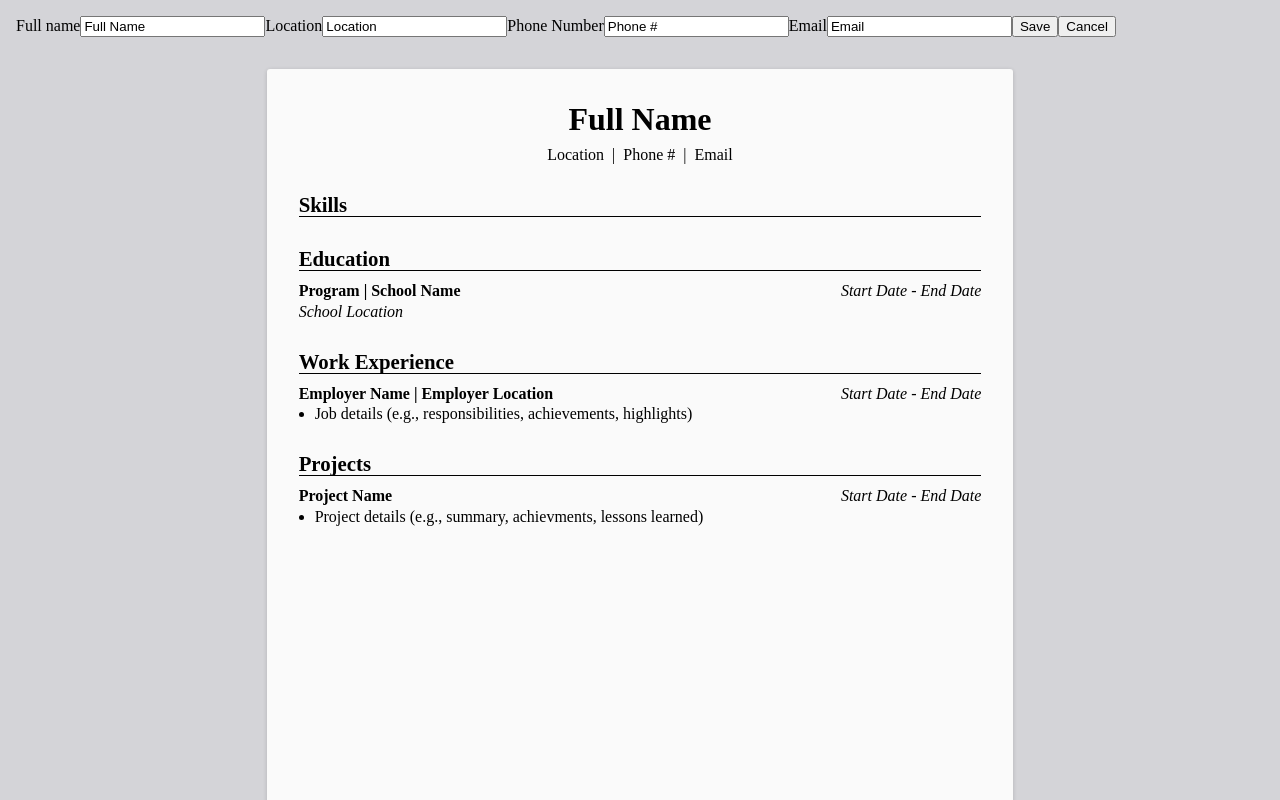
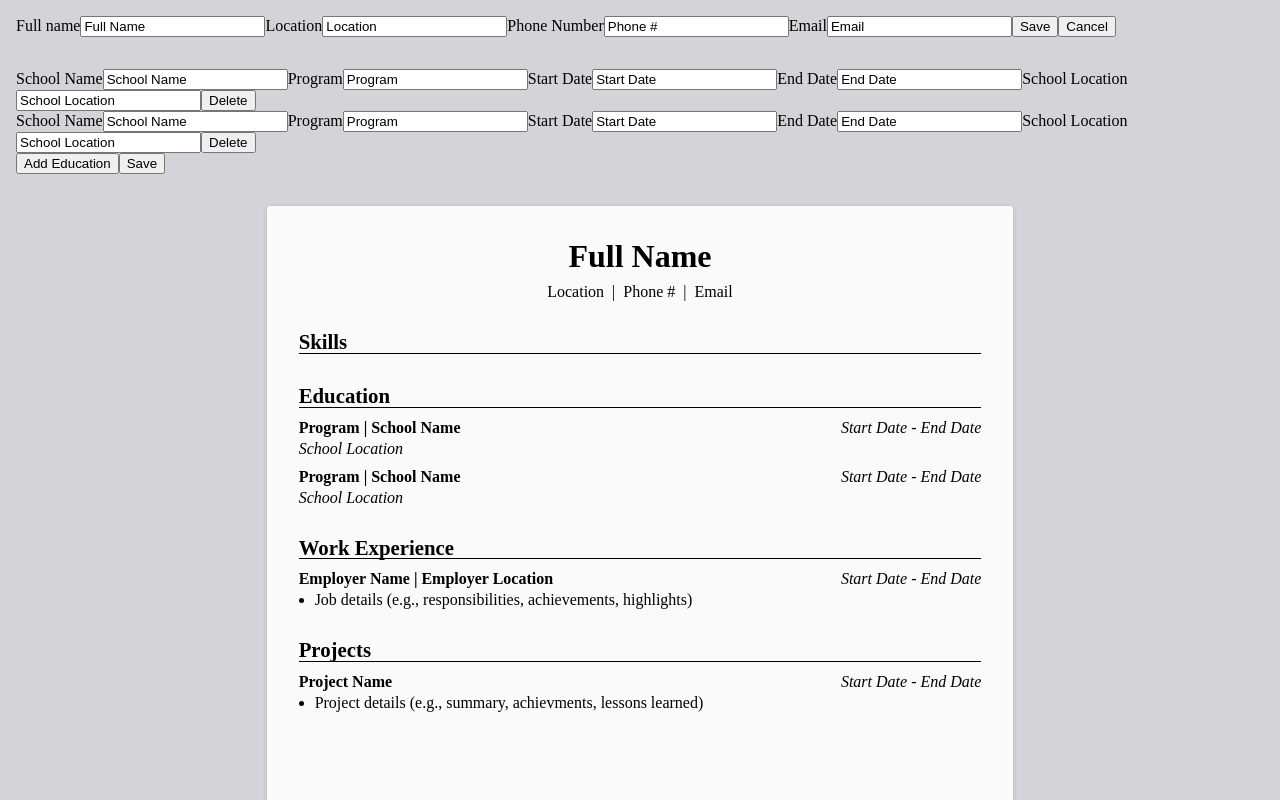
Before and after one commit to ayrt-n/cv-maker, a React (Create React App) app: page / in a window 1280 px wide. Shown: the top 800 px of the page. Built offline with nearby package versions, Linux system fonts and the light colour scheme; the HTML template or start-up script is replaced by a standard one.

Commit message:
Add EducationForm component to App

```diff
--- a/src/App.js
+++ b/src/App.js
@@ -1,6 +1,7 @@
 import React, { Component } from "react";
 import Resume from "./components/Resume";
 import HeaderForm from "./components/HeaderForm";
+import EducationForm from "./components/EducationForm";
 import './App.css';
 import uniqid from 'uniqid';
 
@@ -8,7 +9,8 @@ class App extends Component {
   constructor(props) {
     super(props);
 
-    this.onHeaderSubmitHandler = this.onHeaderSubmitHandler.bind(this);
+    this.handleHeaderSubmit = this.handleHeaderSubmit.bind(this);
+    this.handleEducationSubmit = this.handleEducationSubmit.bind(this);
 
     this.state = {
       resumeContent: {
@@ -20,6 +22,14 @@ class App extends Component {
         },
         skills: [],
         educationHistory: [
+          {
+            school: "School Name",
+            program: "Program",
+            location: "School Location",
+            startDate: "Start Date",
+            endDate: "End Date",
+            id: uniqid(),
+          },
           {
             school: "School Name",
             program: "Program",
@@ -63,7 +73,7 @@ class App extends Component {
     }
   }
 
-  onHeaderSubmitHandler(formState) {
+  handleHeaderSubmit(formState) {
     const { name, location, phone, email } = formState;
     const tmpState = {...this.state};
     tmpState.resumeContent.header.name = name;
@@ -73,10 +83,17 @@ class App extends Component {
     this.setState({ tmpState });
   }
 
+  handleEducationSubmit(formState) {
+    const tmpState = {...this.state};
+    tmpState.resumeContent.educationHistory = formState;
+    this.setState({ tmpState });
+  }
+
   render() {
       return (
       <div className="App">
-        <HeaderForm resumeContent={ this.state.resumeContent } onSubmitHandler={this.onHeaderSubmitHandler} />
+        <HeaderForm resumeContent={ this.state.resumeContent } handleSubmit={this.handleHeaderSubmit} />
+        <EducationForm resumeContent={ this.state.resumeContent } handleSubmit={this.handleEducationSubmit}/>
         <Resume resumeContent={ this.state.resumeContent }/>
       </div>
     );
```
